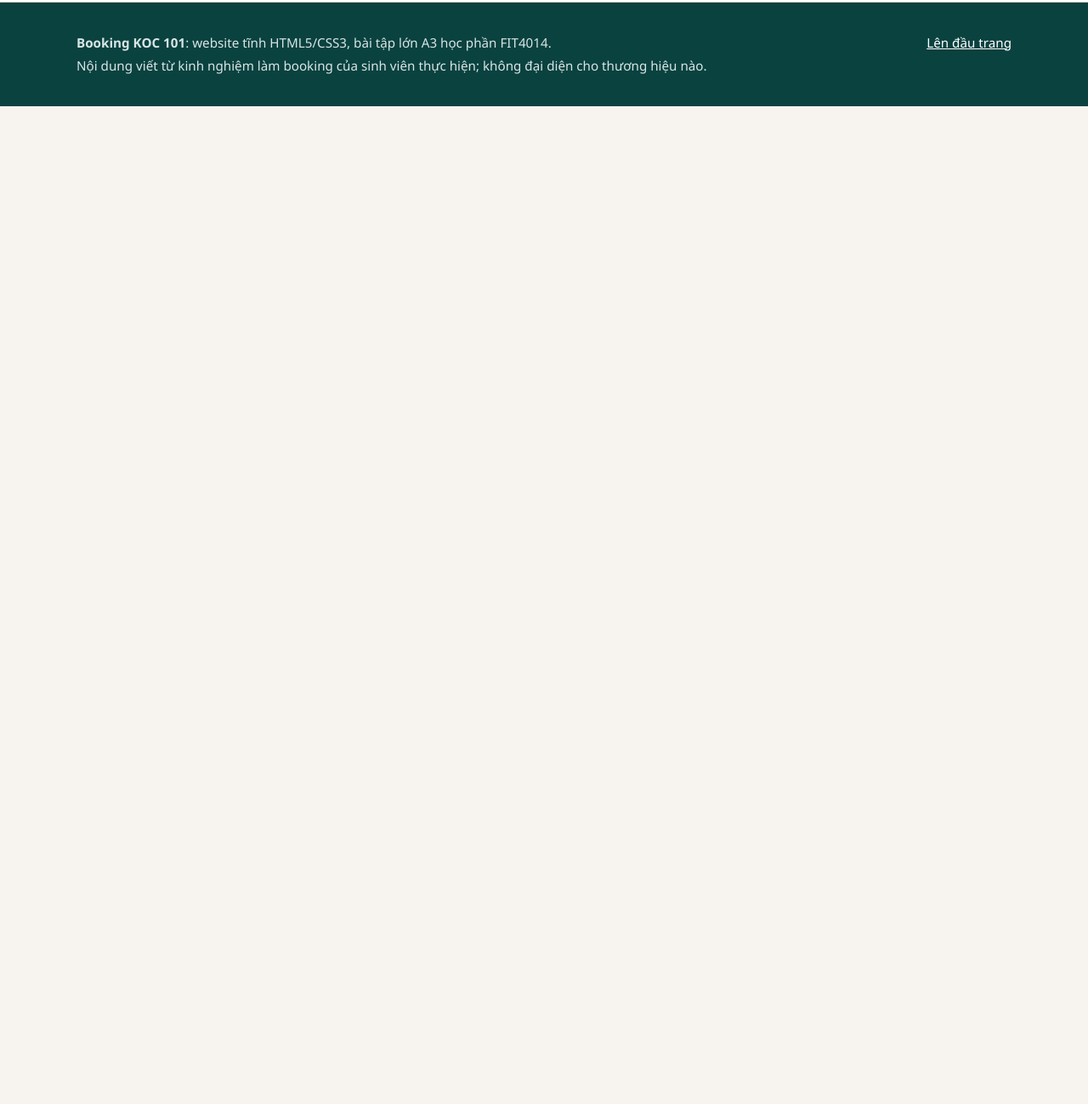
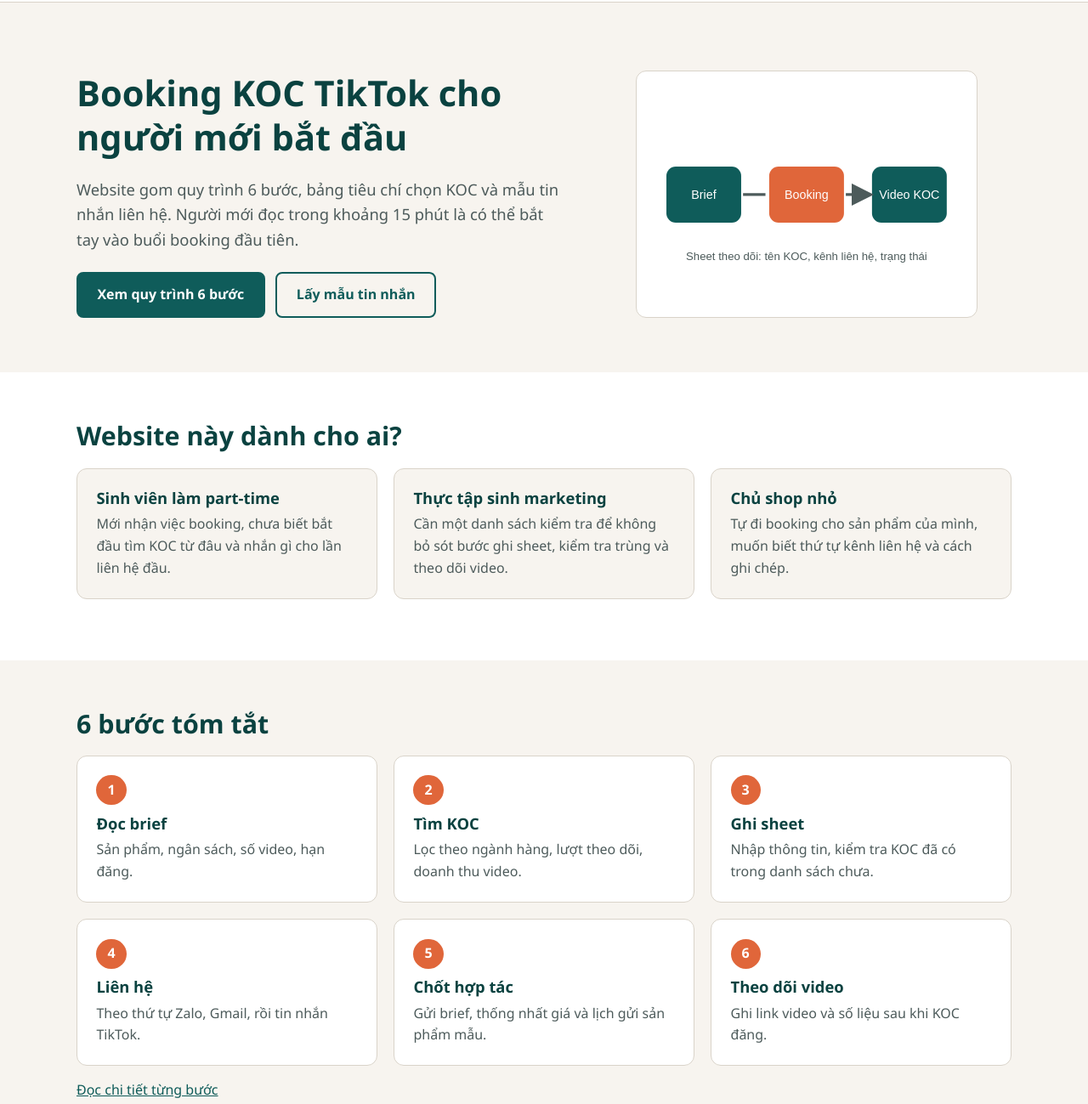
Before and after one commit to NgoQuocTrieu/BookingKOC101_website, a plain HTML site: page index.html in a window 1280 px wide. Shown: the part 64-1363 px from the top of the page at 85% size. Before the commit the page ends 800 px from the top, so only its background shows below. Drawn offline with Linux system fonts and the light colour scheme.

Commit message:
Trang chủ: hero, 3 nhóm người dùng, 6 bước tóm tắt

```diff
--- a/css/style.css
+++ b/css/style.css
@@ -121,6 +121,75 @@ a:hover { color: var(--mau-nhan); }
 .nav a:hover { background: var(--mau-nen); color: var(--mau-chinh); }
 .nav a[aria-current="page"] { background: var(--mau-chinh); color: #fff; }
 
+/* 5. Thành phần */
+
+/* Hero trang chủ: 2 cột (chữ + hình minh họa) */
+.hero { padding: 4rem 0 3rem; }
+.hero .container {
+  display: grid;
+  grid-template-columns: 1.2fr 1fr;
+  gap: 2.5rem;
+  align-items: center;
+}
+.hero__hinh {
+  background: var(--mau-the);
+  border: 1px solid var(--mau-vien);
+  border-radius: var(--bo-goc);
+  padding: 1.5rem;
+}
+
+/* Tiêu đề trang con */
+.page-title { padding: 3rem 0 1.5rem; }
+
+.btn {
+  display: inline-block;
+  padding: .75rem 1.4rem;
+  border-radius: 8px;
+  background: var(--mau-chinh);
+  color: #fff;
+  font-weight: 600;
+  text-decoration: none;
+  border: 2px solid var(--mau-chinh);
+  cursor: pointer;
+  font-size: 1rem;
+  font-family: inherit;
+}
+.btn:hover { background: var(--mau-chinh-dam); color: #fff; }
+.btn--vien { background: transparent; color: var(--mau-chinh); }
+.btn--vien:hover { background: var(--mau-chinh); color: #fff; }
+.nhom-nut { display: flex; flex-wrap: wrap; gap: .8rem; margin-top: 1.5rem; }
+
+/* Lưới thẻ: 3 cột, tự giảm khi màn hình hẹp */
+.grid-3 {
+  display: grid;
+  grid-template-columns: repeat(3, 1fr);
+  gap: 1.2rem;
+  padding: 0;
+  list-style: none;
+}
+
+.card {
+  background: var(--mau-the);
+  border: 1px solid var(--mau-vien);
+  border-radius: var(--bo-goc);
+  padding: 1.4rem;
+}
+.section--trang .card { background: var(--mau-nen); }
+.card p { margin: 0; color: var(--mau-chu-phu); }
+
+/* Số thứ tự bước */
+.so-buoc {
+  display: inline-grid;
+  place-items: center;
+  width: 2.2rem;
+  height: 2.2rem;
+  border-radius: 50%;
+  background: var(--mau-nhan);
+  color: #fff;
+  font-weight: 700;
+  margin-bottom: .6rem;
+}
+
 /* 7. Footer */
 .site-footer {
   background: var(--mau-chinh-dam);
--- a/index.html
+++ b/index.html
@@ -33,7 +33,70 @@
   </header>
   <!-- ===== NỘI DUNG CHÍNH: id="noi-dung" là đích của link bỏ qua điều hướng ===== -->
   <main id="noi-dung">
-    <!-- Nội dung trang chủ sẽ thêm ở commit sau -->
+    <!-- ----- Phần 1. HERO: tiêu đề, mô tả, 2 nút (R1, R3) và hình SVG tự vẽ ----- -->
+    <section class="hero" aria-labelledby="tieu-de-chinh">
+      <div class="container">
+        <div>
+          <h1 id="tieu-de-chinh">Booking KOC TikTok cho người mới bắt đầu</h1>
+          <p class="lead">Website gom quy trình 6 bước, bảng tiêu chí chọn KOC và mẫu tin nhắn liên hệ. Người mới đọc trong khoảng 15 phút là có thể bắt tay vào buổi booking đầu tiên.</p>
+          <div class="nhom-nut">
+            <a class="btn" href="quy-trinh.html">Xem quy trình 6 bước</a>
+            <a class="btn btn--vien" href="mau-tin-nhan.html">Lấy mẫu tin nhắn</a>
+          </div>
+        </div>
+        <figure class="hero__hinh">
+          <svg viewBox="0 0 320 220" role="img" aria-labelledby="hinh-hero">
+            <title id="hinh-hero">Sơ đồ: thương hiệu gửi brief, người booking tìm KOC, KOC đăng video</title>
+            <rect x="10" y="80" width="80" height="60" rx="10" fill="#0f5c5a"/>
+            <text x="50" y="115" fill="#fff" font-size="13" text-anchor="middle" font-family="Arial">Brief</text>
+            <rect x="120" y="80" width="80" height="60" rx="10" fill="#e0663a"/>
+            <text x="160" y="115" fill="#fff" font-size="13" text-anchor="middle" font-family="Arial">Booking</text>
+            <rect x="230" y="80" width="80" height="60" rx="10" fill="#0f5c5a"/>
+            <text x="270" y="115" fill="#fff" font-size="13" text-anchor="middle" font-family="Arial">Video KOC</text>
+            <path d="M92 110h24M202 110h24" stroke="#4d5b5b" stroke-width="3" marker-end="url(#mui-ten)"/>
+            <defs><marker id="mui-ten" markerWidth="8" markerHeight="8" refX="6" refY="4" orient="auto"><path d="M0 0L8 4L0 8z" fill="#4d5b5b"/></marker></defs>
+            <text x="160" y="180" fill="#4d5b5b" font-size="12" text-anchor="middle" font-family="Arial">Sheet theo dõi: tên KOC, kênh liên hệ, trạng thái</text>
+          </svg>
+        </figure>
+      </div>
+    </section>
+
+    <!-- ----- Phần 2. AI DÙNG WEBSITE: 3 thẻ, lưới 3 cột (CSS .grid-3) ----- -->
+    <section class="section section--trang" aria-labelledby="ai-dung">
+      <div class="container">
+        <h2 id="ai-dung">Website này dành cho ai?</h2>
+        <ul class="grid-3">
+          <li class="card">
+            <h3>Sinh viên làm part-time</h3>
+            <p>Mới nhận việc booking, chưa biết bắt đầu tìm KOC từ đâu và nhắn gì cho lần liên hệ đầu.</p>
+          </li>
+          <li class="card">
+            <h3>Thực tập sinh marketing</h3>
+            <p>Cần một danh sách kiểm tra để không bỏ sót bước ghi sheet, kiểm tra trùng và theo dõi video.</p>
+          </li>
+          <li class="card">
+            <h3>Chủ shop nhỏ</h3>
+            <p>Tự đi booking cho sản phẩm của mình, muốn biết thứ tự kênh liên hệ và cách ghi chép.</p>
+          </li>
+        </ul>
+      </div>
+    </section>
+
+    <!-- ----- Phần 3. 6 BƯỚC TÓM TẮT: danh sách có thứ tự <ol> (R1) ----- -->
+    <section class="section" aria-labelledby="tom-tat">
+      <div class="container">
+        <h2 id="tom-tat">6 bước tóm tắt</h2>
+        <ol class="grid-3">
+          <li class="card"><span class="so-buoc">1</span><h3>Đọc brief</h3><p>Sản phẩm, ngân sách, số video, hạn đăng.</p></li>
+          <li class="card"><span class="so-buoc">2</span><h3>Tìm KOC</h3><p>Lọc theo ngành hàng, lượt theo dõi, doanh thu video.</p></li>
+          <li class="card"><span class="so-buoc">3</span><h3>Ghi sheet</h3><p>Nhập thông tin, kiểm tra KOC đã có trong danh sách chưa.</p></li>
+          <li class="card"><span class="so-buoc">4</span><h3>Liên hệ</h3><p>Theo thứ tự Zalo, Gmail, rồi tin nhắn TikTok.</p></li>
+          <li class="card"><span class="so-buoc">5</span><h3>Chốt hợp tác</h3><p>Gửi brief, thống nhất giá và lịch gửi sản phẩm mẫu.</p></li>
+          <li class="card"><span class="so-buoc">6</span><h3>Theo dõi video</h3><p>Ghi link video và số liệu sau khi KOC đăng.</p></li>
+        </ol>
+        <p><a href="quy-trinh.html">Đọc chi tiết từng bước</a></p>
+      </div>
+    </section>
   </main>
   <!-- ===== FOOTER: mô tả website, số phiên bản (để đối chiếu URL với tag trên GitHub) ===== -->
   <footer class="site-footer">
```
